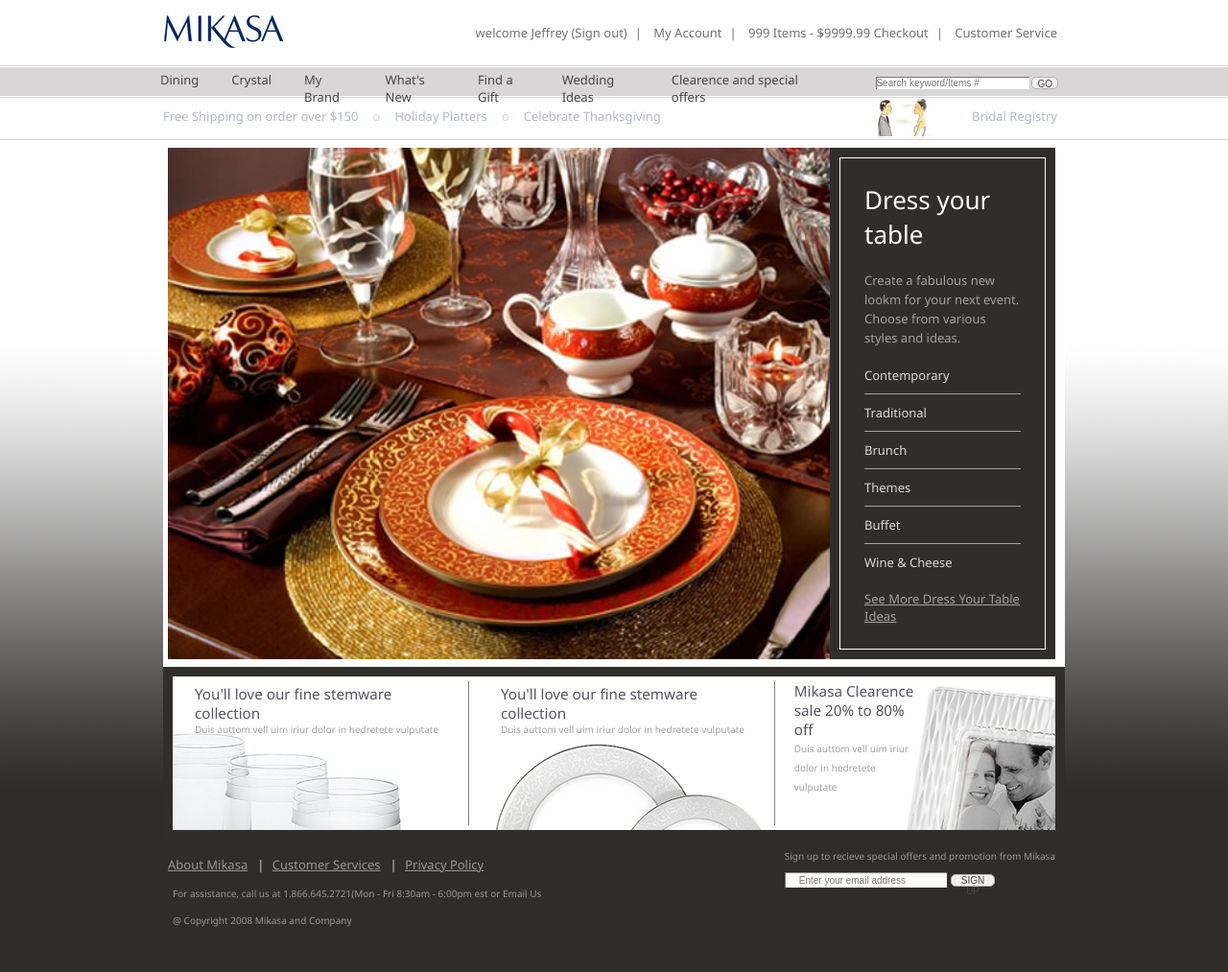
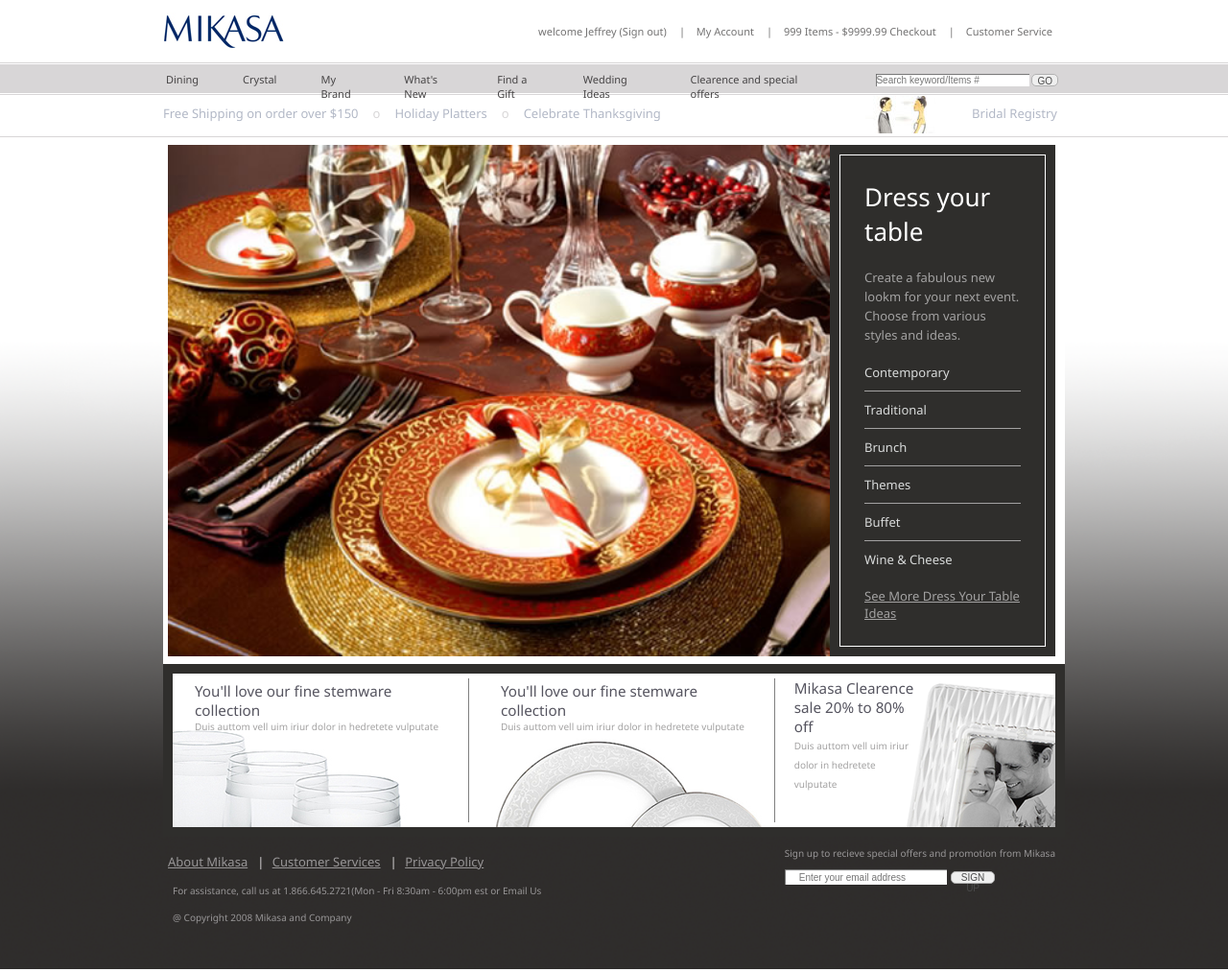
Before and after one commit to saytokashish/mikasa, a plain HTML site: page index.html in a window 1280 px wide. Shown: the whole page at 96% size. Drawn offline with Linux system fonts and the light colour scheme.

Commit message:
changes saved

```diff
--- a/style.css
+++ b/style.css
@@ -66,8 +66,9 @@ a{
 
 }
 .list-items li{
-     padding-right: 8px;
+     padding-right: 13px;
      font-weight: 400;
+     font-size: 11px;
      color: rgb(115,114,114);
 }
 .list-items li::before
@@ -104,10 +105,11 @@ a{
 }
 .links li{
     font-weight: 400;
+    font-size: 11px;
 }
 .links a{
     height: 30px;
-    padding: 4px 17px;
+    padding: 8px 23px;
     background-color:rgb(216,214,215);
     color: rgb(70,68,69);
 
```
